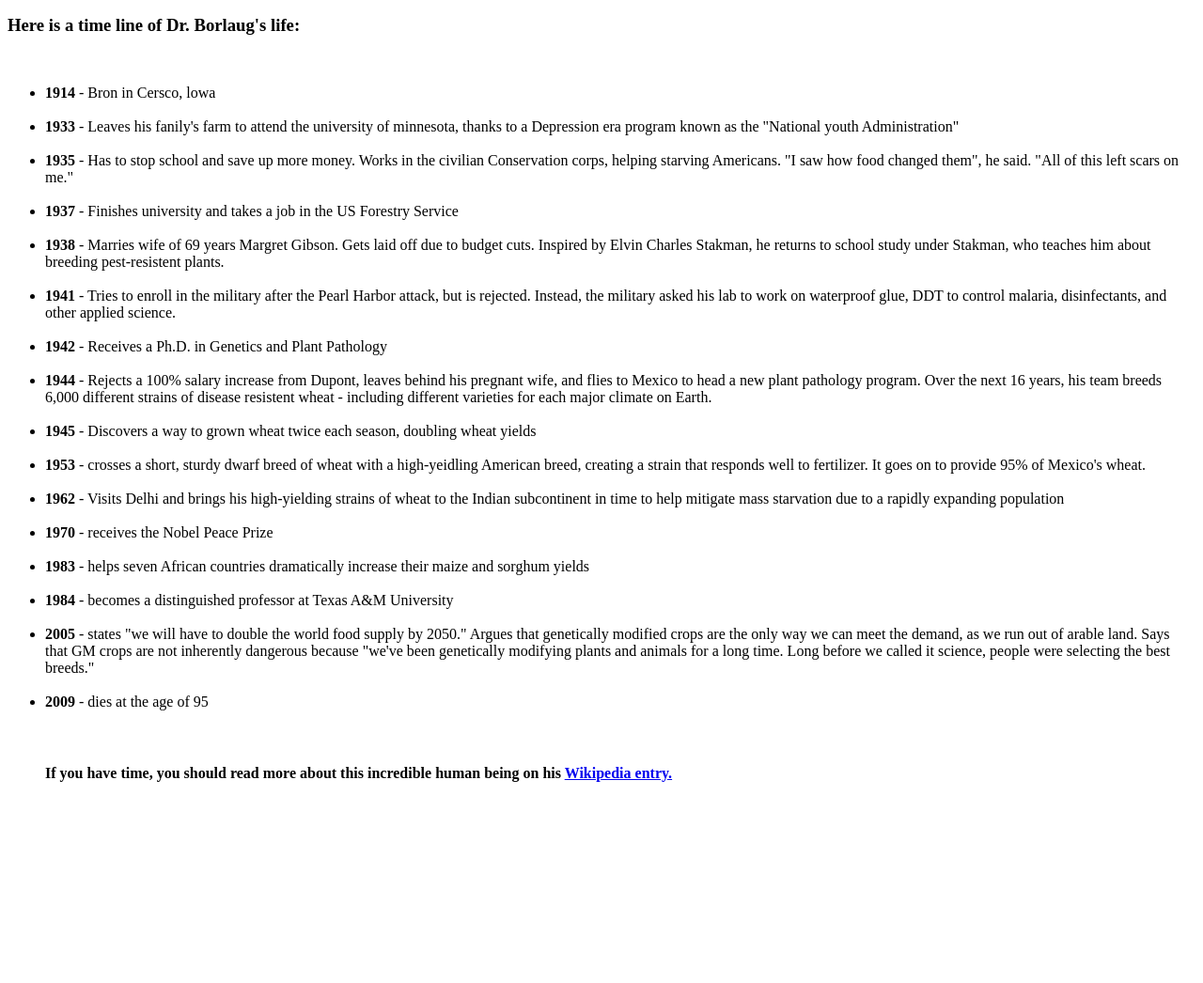
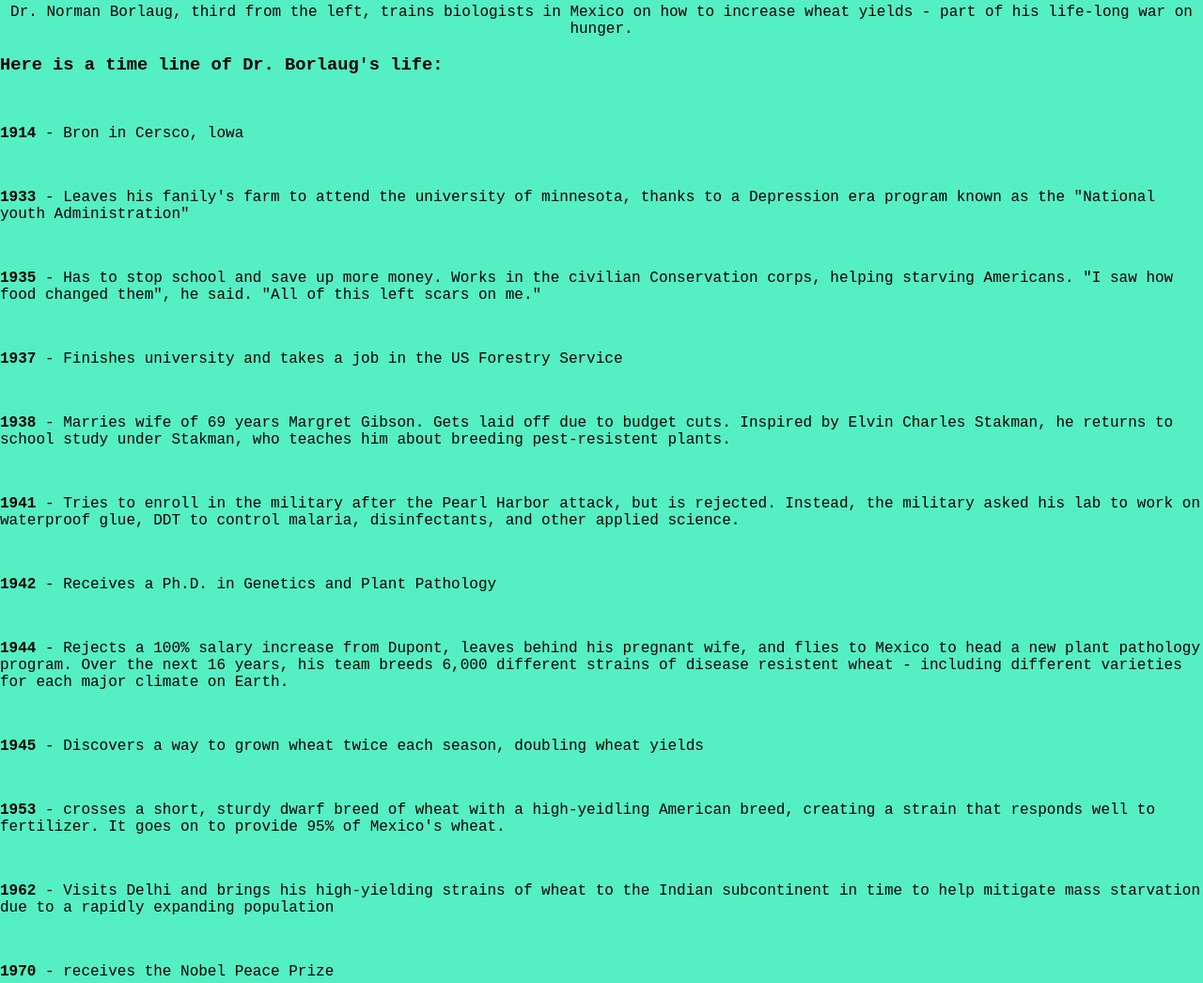
Before and after one commit to Saikamesh/Tribute_page, a plain HTML site: page index.html in a window 1280 px wide. Shown: the part 410-1456 px from the top of the page at 94% size. Before the commit the page ends 1263 px from the top, so only its background shows below. Drawn offline with Linux system fonts and the light colour scheme.

Commit message:
1. Giving page a title 2. Changing Font, background-color,text alignment 3. other minor element changes

```diff
--- a/index.html
+++ b/index.html
@@ -1,16 +1,26 @@
 <html>
+<head>
+<title>Tribute Page</title>
+</head>
     <style>
     .responsive{
     max-width: 100%;
     height: auto;
     justify-content: center;
     }
+    body{
+      @import url('https://fonts.googleapis.com/css?family=Roboto+Mono&display=swap');
+      font-family: 'Roboto Mono', monospace;
+      background-color: #55efc4;
+      text-align: left;
+      margin:10px auto;
+    }
     </style>
     <body>
     <div id="main">
   <center>
     <h2>Dr. Norman Borlaug</h2>
-    <u id="title">The man who saved a billion lives</u>
+    <h3 id="title">The man who saved a billion lives</h3>
     <div id="img-div" >
     <img class="responsive" id="image" src="https://c2.staticflickr.com/4/3689/10613180113_fdf7bcd316_b.jpg" alt="Picture of Dr. Norman with a group"><br>
     <p id="img-caption">Dr. Norman Borlaug, third from the left, trains biologists in Mexico on how to increase wheat yields - part of his life-long war on hunger.</p>
@@ -18,42 +28,42 @@
 </center>
     <h3>Here is a time line of Dr. Borlaug's life:</h3>
     <br>
-    <ul id="tribute-info">
-        <li><b>1914</b> - Bron in Cersco, lowa</li>       <br>
-        <li><b>1933</b> - Leaves his fanily's farm to attend the university of minnesota, thanks to
-            a Depression era program known as the "National youth Administration"</li>       <br>
-        <li><b>1935</b> - Has to stop school and save up more money. Works in the
+    <div id="tribute-info">
+        <p><b>1914</b> - Bron in Cersco, lowa</p>       <br>
+        <p><b>1933</b> - Leaves his fanily's farm to attend the university of minnesota, thanks to
+            a Depression era program known as the "National youth Administration"</p>       <br>
+        <p><b>1935</b> - Has to stop school and save up more money. Works in the
             civilian Conservation corps, helping starving Americans. "I saw how food changed them", he said.
-             "All of this left scars on me."</li><br>
-        <li><b>1937</b> - Finishes university and takes a job in the US Forestry Service</li>        <br>
-        <li><b>1938</b> - Marries wife of 69 years Margret Gibson. Gets laid off due to budget cuts.
+             "All of this left scars on me."</p><br>
+        <p><b>1937</b> - Finishes university and takes a job in the US Forestry Service</p>        <br>
+        <p><b>1938</b> - Marries wife of 69 years Margret Gibson. Gets laid off due to budget cuts.
             Inspired by Elvin Charles Stakman, he returns to school study under Stakman, who teaches him about
-            breeding pest-resistent plants.</li><br>
-            <li><b>1941</b> - Tries to enroll in the military after the Pearl Harbor attack, but is rejected.
+            breeding pest-resistent plants.</p><br>
+            <p><b>1941</b> - Tries to enroll in the military after the Pearl Harbor attack, but is rejected.
                 Instead, the military asked his lab to work on waterproof glue, DDT to control malaria, disinfectants, and
-                 other applied science.</li><br>
-                 <li><b>1942</b> - Receives a Ph.D. in Genetics and Plant Pathology</li><br>
-                 <li><b>1944</b> - Rejects a 100% salary increase from Dupont, leaves behind his pregnant wife,
+                 other applied science.</p><br>
+                 <p><b>1942</b> - Receives a Ph.D. in Genetics and Plant Pathology</p><br>
+                 <p><b>1944</b> - Rejects a 100% salary increase from Dupont, leaves behind his pregnant wife,
                     and flies to Mexico to head a new plant pathology program. Over the next 16 years, his team breeds 6,000
-                    different strains of disease resistent wheat - including different varieties for each major climate on Earth.</li><br>
-                 <li><b>1945</b> - Discovers a way to grown wheat twice each season, doubling wheat yields</li><br>
-                 <li><b>1953</b> - crosses a short, sturdy dwarf breed of wheat with a high-yeidling American breed,
-                    creating a strain that responds well to fertilizer. It goes on to provide 95% of Mexico's wheat.</li><br>
-                 <li><b>1962</b> - Visits Delhi and brings his high-yielding strains of wheat to the Indian subcontinent
-                     in time to help mitigate mass starvation due to a rapidly expanding population</li><br>
-                 <li><b>1970</b> - receives the Nobel Peace Prize</li><br>
-                 <li><b>1983</b> - helps seven African countries dramatically increase their maize and sorghum yields</li><br>
-                 <li><b>1984</b> - becomes a distinguished professor at Texas A&M University</li><br>
-                 <li><b>2005</b> - states "we will have to double the world food supply by 2050." Argues that genetically
+                    different strains of disease resistent wheat - including different varieties for each major climate on Earth.</p><br>
+                 <p><b>1945</b> - Discovers a way to grown wheat twice each season, doubling wheat yields</p><br>
+                 <p><b>1953</b> - crosses a short, sturdy dwarf breed of wheat with a high-yeidling American breed,
+                    creating a strain that responds well to fertilizer. It goes on to provide 95% of Mexico's wheat.</p><br>
+                 <p><b>1962</b> - Visits Delhi and brings his high-yielding strains of wheat to the Indian subcontinent
+                     in time to help mitigate mass starvation due to a rapidly expanding population</p><br>
+                 <p><b>1970</b> - receives the Nobel Peace Prize</p><br>
+                 <p><b>1983</b> - helps seven African countries dramatically increase their maize and sorghum yields</p><br>
+                 <p><b>1984</b> - becomes a distinguished professor at Texas A&M University</p><br>
+                 <p><b>2005</b> - states "we will have to double the world food supply by 2050." Argues that genetically
                      modified crops are the only way we can meet the demand, as we run out of arable land. Says that GM crops
                      are not inherently dangerous because "we've been genetically modifying plants and animals for a long time.
-                      Long before we called it science, people were selecting the best breeds."</li><br>
-                 <li><b>2009</b> - dies at the age of 95</li><br><br>
+                      Long before we called it science, people were selecting the best breeds."</p><br>
+                 <p><b>2009</b> - dies at the age of 95</p><br><br>
     <h4 id="tribute-link">If you have time, you should read more about this incredible human being on his <a href="https://en.wikipedia.org/wiki/Norman_Borlaug"
                     target="_blank">Wikipedia entry.</a></h4>
 
 
-                </ul>
+                </div>
     </div>
     </body>
 </html>
```
